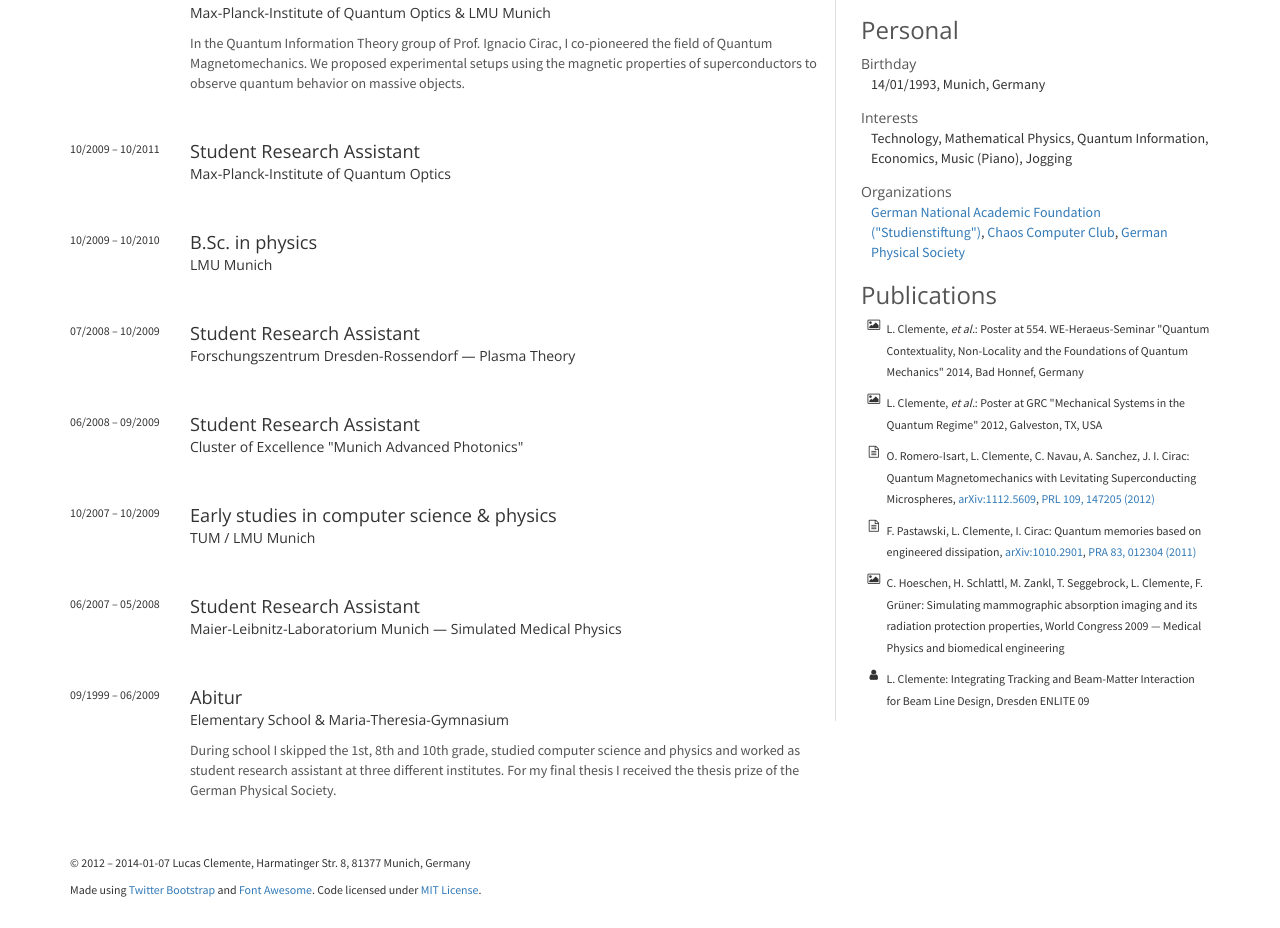
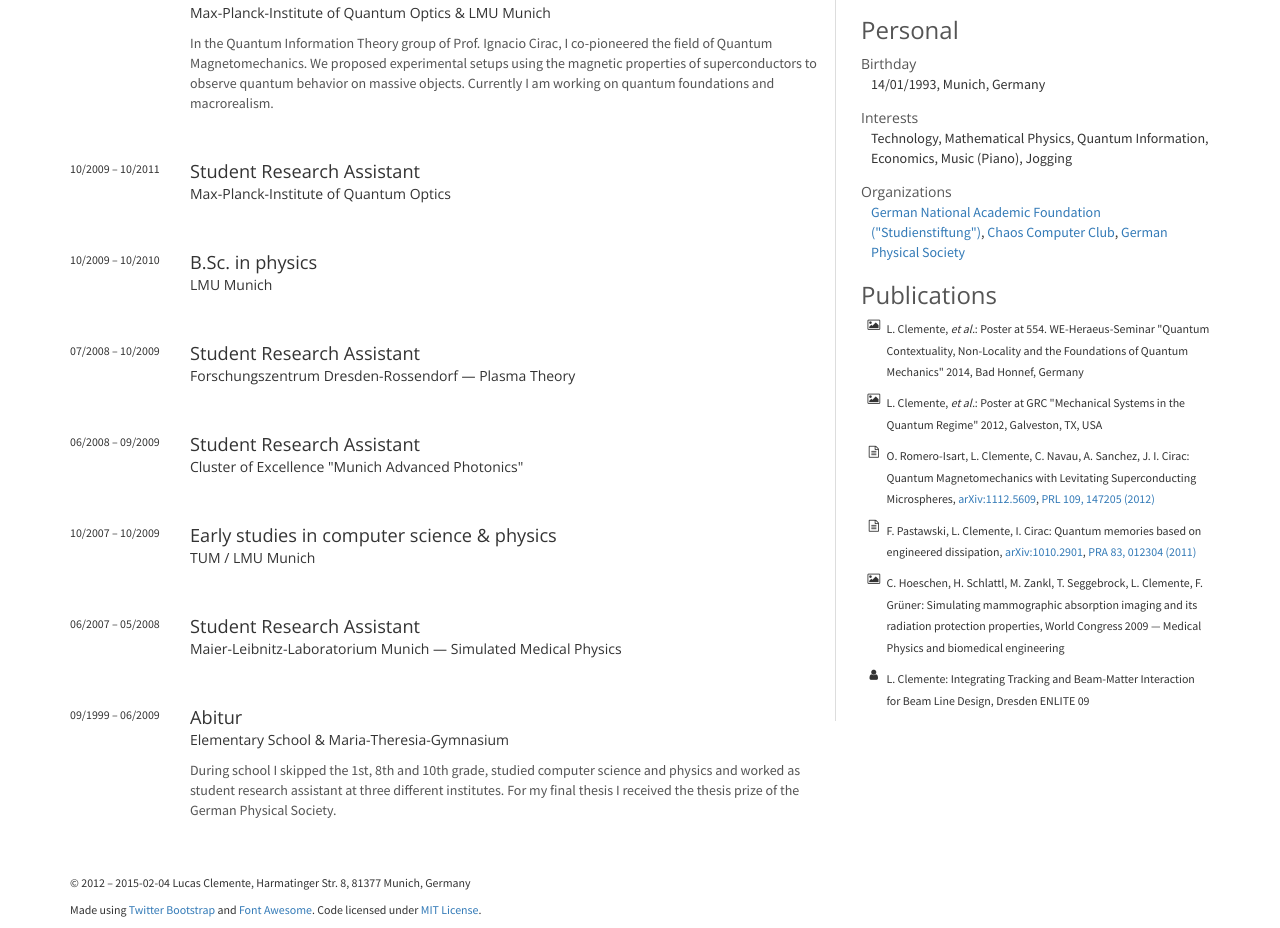
Before and after one commit to lucas-clemente/cv, a website: page index.html in a window 1280 px wide. Shown: the part 203-1131 px from the top of the page. Drawn offline with nearby package versions, Linux system fonts and the light colour scheme.

Commit message:
update research topic

```diff
--- a/index.html
+++ b/index.html
@@ -39,7 +39,7 @@
           <p class="title">PhD Student</p>
           <p class="location">Max-Planck-Institute of Quantum Optics &amp; LMU Munich</p>
           <p class="description">
-            In the Quantum Information Theory group of Prof. Ignacio Cirac, I co-pioneered the field of Quantum Magnetomechanics. We proposed experimental setups using the magnetic properties of superconductors to observe quantum behavior on massive objects.
+            In the Quantum Information Theory group of Prof. Ignacio Cirac, I co-pioneered the field of Quantum Magnetomechanics. We proposed experimental setups using the magnetic properties of superconductors to observe quantum behavior on massive objects. Currently I am working on quantum foundations and macrorealism.
           </p>
         </div>
 
@@ -128,7 +128,7 @@
 
   <footer class="hidden-print">
     <div class="container">
-      <p>&copy; 2012 &ndash; 2014-01-07 Lucas Clemente, Harmatinger Str. 8, 81377 Munich, Germany</p>
+      <p>&copy; 2012 &ndash; 2015-02-04 Lucas Clemente, Harmatinger Str. 8, 81377 Munich, Germany</p>
       <p>Made using <a href="http://getbootstrap.com">Twitter Bootstrap</a> and <a href="http://fontawesome.io/">Font Awesome</a>. Code licensed under <a href="https://github.com/lucas-clemente/cv/blob/master/LICENSE.txt">MIT License</a>.</p>
     </div>
   </footer>
```
